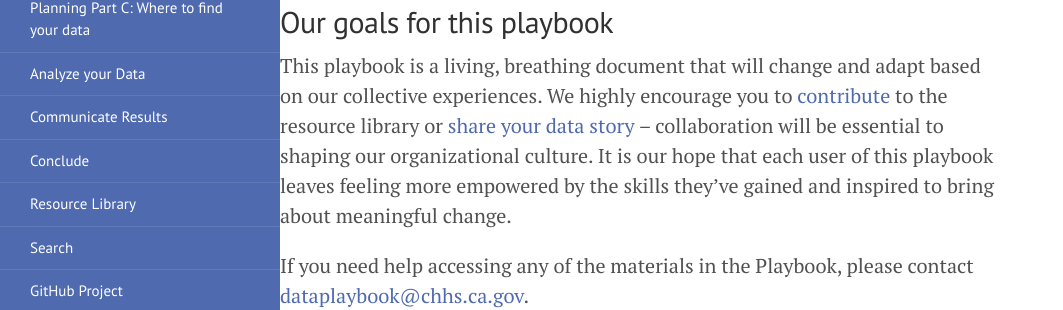
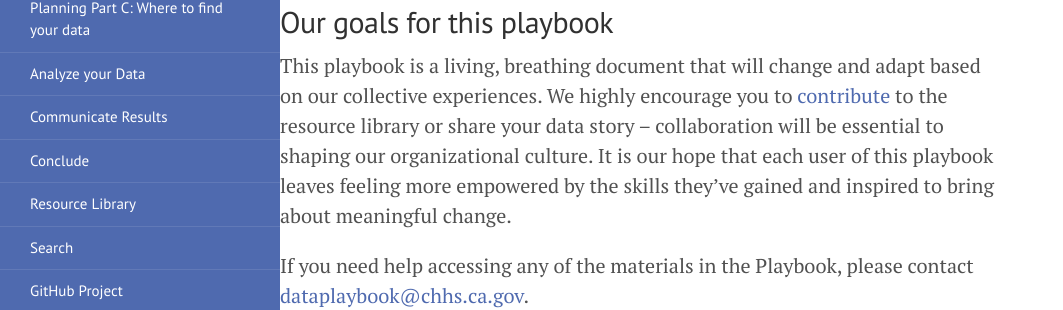
Before and after one commit to chhsdata/dataplaybook, a Jekyll site: the page built from index.md, in a window 1280 px wide and 900 px high, scrolled down 1099 px. Shown: the part 316-626 px from the top of the window, without its empty margins (0-1063 px from the left). Built offline with Jekyll 4.4.1, drawn with Linux system fonts in a browser that asks for light colours; part of the change alters nothing that is shown.

```diff
--- a/index.md
+++ b/index.md
@@ -25,7 +25,7 @@ This playbook is intended to help you with your data project from start to finis
 Additionally, we’ve created a [Resource Library]({{ site.baseurl }}/resource_library/) with a quick summary of all public data sources, skill building and training resources, and useful data analysis tools and software included in the playbook.
 
 ## Our goals for this playbook
-This playbook is a living, breathing document that will change and adapt based on our collective experiences. We highly encourage you to [contribute]({{ site.baseurl }}/resource_library/) to the resource library or [share your data story]({{ site.baseurl }}/success_stories/) -- collaboration will be essential to shaping our organizational culture. It is our hope that each user of this playbook leaves feeling more empowered by the skills they’ve gained and inspired to bring about meaningful change.
+This playbook is a living, breathing document that will change and adapt based on our collective experiences. We highly encourage you to [contribute]({{ site.baseurl }}/resource_library/) to the resource library or share your data story -- collaboration will be essential to shaping our organizational culture. It is our hope that each user of this playbook leaves feeling more empowered by the skills they’ve gained and inspired to bring about meaningful change.
 
 
 If you need help accessing any of the materials in the Playbook, please contact <dataplaybook@chhs.ca.gov>.
```
